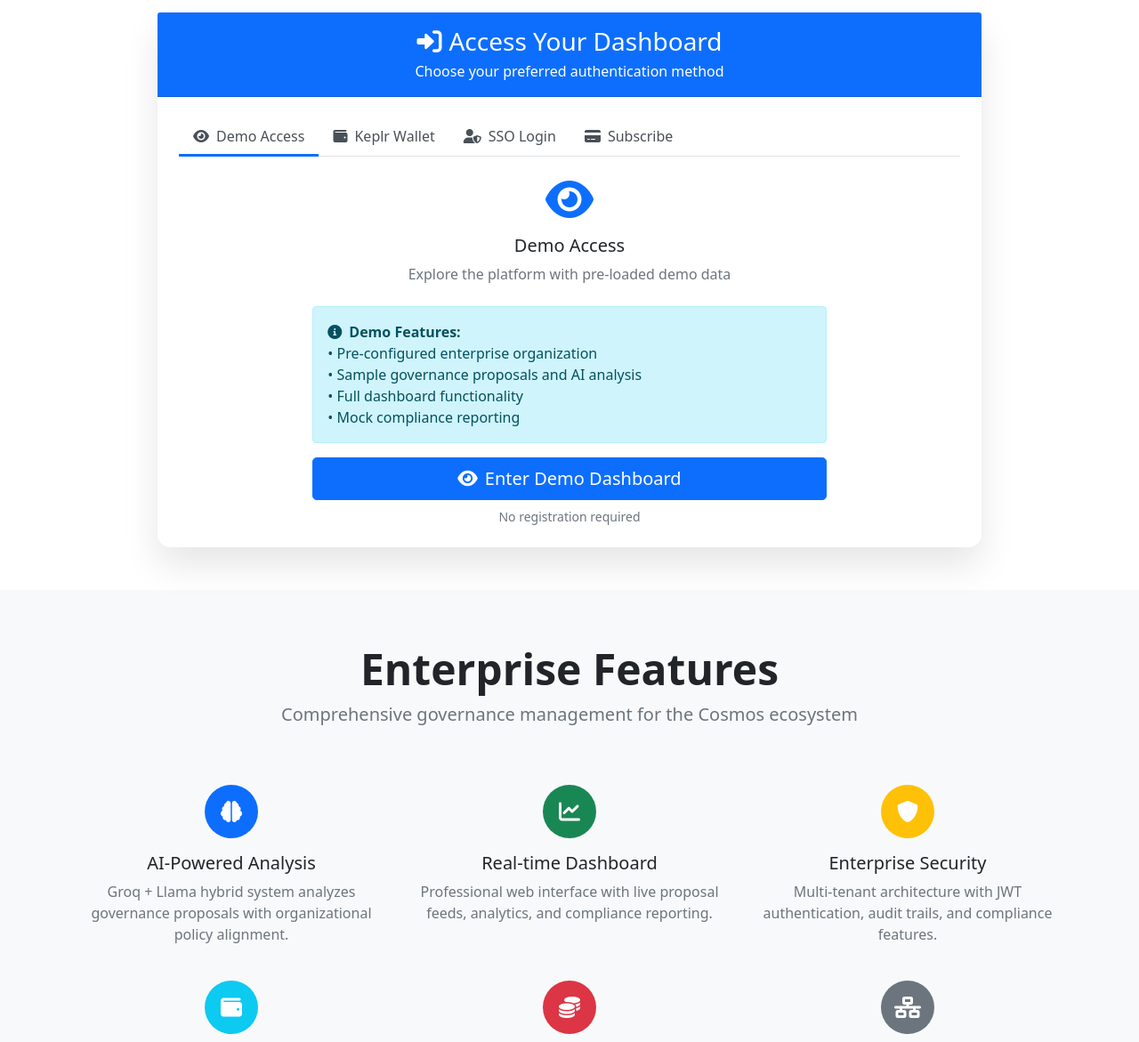
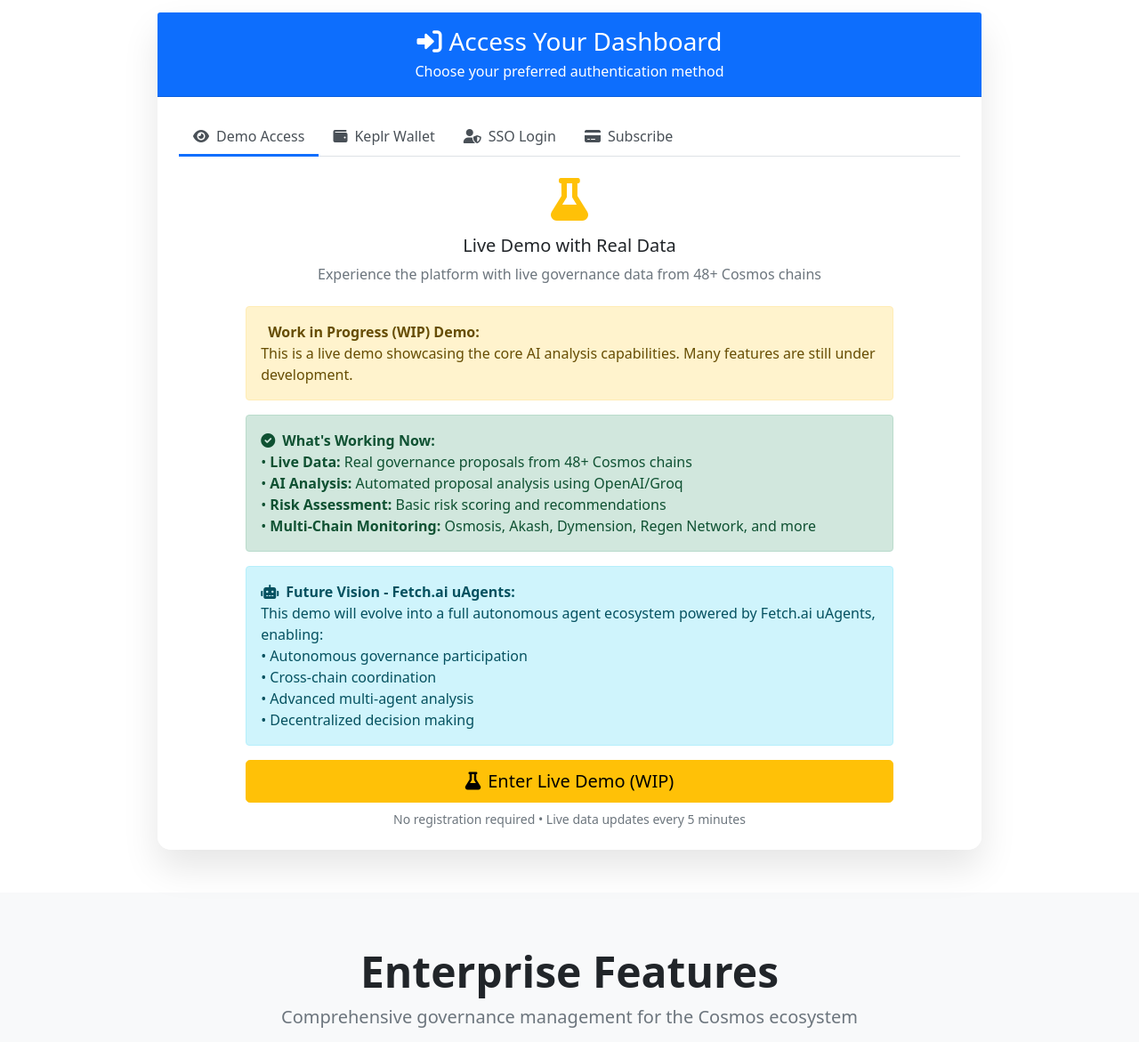
Before and after one commit to zmazz/govwatcher-cosmos-vultr, a FastAPI app: page / in a window 1280 px wide. Shown: the part 623-1794 px from the top of the page at 89% size. Run offline with FastAPI, Linux system fonts and the light colour scheme; some libraries are stand-ins or nearby versions.

Commit message:
working front finally

```diff
--- a/src/web/main.py
+++ b/src/web/main.py
@@ -139,8 +139,14 @@ def load_governance_data() -> List[Dict[str, Any]]:
                 logger.info(f"Loaded {len(data)} governance updates from file")
                 return data
         else:
-            logger.warning("Governance updates file not found, using demo data")
-            return []
+            if os.path.exists(ANALYSIS_CACHE_FILE):
+                with open(ANALYSIS_CACHE_FILE, 'r') as f:
+                    data = json.load(f)
+                    logger.info(f"Loaded {len(data)} governance updates from file")
+                    return data
+            else:
+                logger.warning("Governance updates file not found, using demo data")
+                return []
     except Exception as e:
         logger.error(f"Error loading governance data: {e}")
         return []
--- a/src/web/templates/index.html
+++ b/src/web/templates/index.html
@@ -183,26 +183,40 @@
                                 <!-- Demo Access -->
                                 <div class="tab-pane fade show active" id="demo" role="tabpanel">
                                     <div class="row">
-                                        <div class="col-md-8 mx-auto">
+                                        <div class="col-md-10 mx-auto">
                                             <div class="text-center mb-4">
-                                                <i class="fas fa-eye fa-3x text-primary mb-3"></i>
-                                                <h5>Demo Access</h5>
-                                                <p class="text-muted">Explore the platform with pre-loaded demo data</p>
+                                                <i class="fas fa-flask fa-3x text-warning mb-3"></i>
+                                                <h5>Live Demo with Real Data</h5>
+                                                <p class="text-muted">Experience the platform with live governance data from 48+ Cosmos chains</p>
+                                            </div>
+
+                                            <div class="alert alert-warning">
+                                                <strong><i class="fas fa-construction me-2"></i>Work in Progress (WIP) Demo:</strong><br>
+                                                This is a live demo showcasing the core AI analysis capabilities. Many features are still under development.
+                                            </div>
+
+                                            <div class="alert alert-success">
+                                                <strong><i class="fas fa-check-circle me-2"></i>What's Working Now:</strong><br>
+                                                • <strong>Live Data:</strong> Real governance proposals from 48+ Cosmos chains<br>
+                                                • <strong>AI Analysis:</strong> Automated proposal analysis using OpenAI/Groq<br>
+                                                • <strong>Risk Assessment:</strong> Basic risk scoring and recommendations<br>
+                                                • <strong>Multi-Chain Monitoring:</strong> Osmosis, Akash, Dymension, Regen Network, and more
                                             </div>
 
                                             <div class="alert alert-info">
-                                                <strong><i class="fas fa-info-circle me-2"></i>Demo Features:</strong><br>
-                                                • Pre-configured enterprise organization<br>
-                                                • Sample governance proposals and AI analysis<br>
-                                                • Full dashboard functionality<br>
-                                                • Mock compliance reporting
+                                                <strong><i class="fas fa-robot me-2"></i>Future Vision - Fetch.ai uAgents:</strong><br>
+                                                This demo will evolve into a full autonomous agent ecosystem powered by Fetch.ai uAgents, enabling:<br>
+                                                • Autonomous governance participation<br>
+                                                • Cross-chain coordination<br>
+                                                • Advanced multi-agent analysis<br>
+                                                • Decentralized decision making
                                             </div>
 
                                             <div class="d-grid gap-2">
-                                                <a href="/dashboard" class="btn btn-primary btn-lg">
-                                                    <i class="fas fa-eye me-2"></i>Enter Demo Dashboard
+                                                <a href="/dashboard" class="btn btn-warning btn-lg">
+                                                    <i class="fas fa-flask me-2"></i>Enter Live Demo (WIP)
                                                 </a>
-                                                <small class="text-muted text-center">No registration required</small>
+                                                <small class="text-muted text-center">No registration required • Live data updates every 5 minutes</small>
                                             </div>
                                         </div>
                                     </div>
@@ -222,12 +236,13 @@
 
                                             <div id="walletConnect">
                                                 <div class="d-grid gap-3">
-                                                    <button class="btn btn-outline-success btn-lg" onclick="connectKeplr()">
+                                                    <button class="btn btn-outline-success btn-lg" onclick="connectKeplr()" disabled>
                                                         <i class="fab fa-chrome me-2"></i>Connect Keplr Wallet
+                                                        <span class="badge bg-warning ms-2">WIP</span>
                                                     </button>
                                                     <small class="text-muted text-center">
-                                                        <i class="fas fa-info-circle me-1"></i>
-                                                        Make sure you have the Keplr browser extension installed
+                                                        <i class="fas fa-construction me-1"></i>
+                                                        Wallet authentication coming soon
                                                     </small>
                                                 </div>
                                             </div>
@@ -259,21 +274,24 @@
 
                                             <div class="row g-3">
                                                 <div class="col-12">
-                                                    <a href="#" class="sso-button w-100" onclick="signInWithSSO('google')">
+                                                    <a href="#" class="sso-button w-100" onclick="signInWithSSO('google')" style="opacity: 0.6; cursor: not-allowed;">
                                                         <i class="fab fa-google text-danger me-3 fs-5"></i>
                                                         <span>Continue with Google</span>
+                                                        <span class="badge bg-warning ms-2">WIP</span>
                                                     </a>
                                                 </div>
                                                 <div class="col-12">
-                                                    <a href="#" class="sso-button w-100" onclick="signInWithSSO('microsoft')">
+                                                    <a href="#" class="sso-button w-100" onclick="signInWithSSO('microsoft')" style="opacity: 0.6; cursor: not-allowed;">
                                                         <i class="fab fa-microsoft text-primary me-3 fs-5"></i>
                                                         <span>Continue with Microsoft</span>
+                                                        <span class="badge bg-warning ms-2">WIP</span>
                                                     </a>
                                                 </div>
                                                 <div class="col-12">
-                                                    <a href="#" class="sso-button w-100" onclick="signInWithSSO('github')">
+                                                    <a href="#" class="sso-button w-100" onclick="signInWithSSO('github')" style="opacity: 0.6; cursor: not-allowed;">
                                                         <i class="fab fa-github text-dark me-3 fs-5"></i>
                                                         <span>Continue with GitHub</span>
+                                                        <span class="badge bg-warning ms-2">WIP</span>
                                                     </a>
                                                 </div>
                                             </div>
@@ -309,8 +327,9 @@
                                                         <li class="mb-2"><i class="fas fa-check text-success me-2"></i>Automatic renewals</li>
                                                         <li class="mb-2"><i class="fas fa-check text-success me-2"></i>USD pricing</li>
                                                     </ul>
-                                                    <button class="btn btn-primary w-100" onclick="showSubscriptionForm('stripe')">
+                                                    <button class="btn btn-primary w-100" onclick="showSubscriptionForm('stripe')" disabled>
                                                         <i class="fas fa-credit-card me-2"></i>Choose Plan & Pay
+                                                        <span class="badge bg-warning ms-2">WIP</span>
                                                     </button>
                                                 </div>
                                             </div>
@@ -329,8 +348,9 @@
                                                         <li class="mb-2"><i class="fas fa-check text-success me-2"></i>On-chain verification</li>
                                                         <li class="mb-2"><i class="fas fa-check text-success me-2"></i>FET token rewards</li>
                                                     </ul>
-                                                    <button class="btn btn-success w-100" onclick="showSubscriptionForm('blockchain')">
+                                                    <button class="btn btn-success w-100" onclick="showSubscriptionForm('blockchain')" disabled>
                                                         <i class="fas fa-coins me-2"></i>Pay with FET
+                                                        <span class="badge bg-warning ms-2">WIP</span>
                                                     </button>
                                                 </div>
                                             </div>
```
Also changed, not shown: src/agents/watcher_agent.py (+23 -5 lines), src/web/templates/dashboard.html (+2 -8 lines), .cursor/scratchpad.md.
